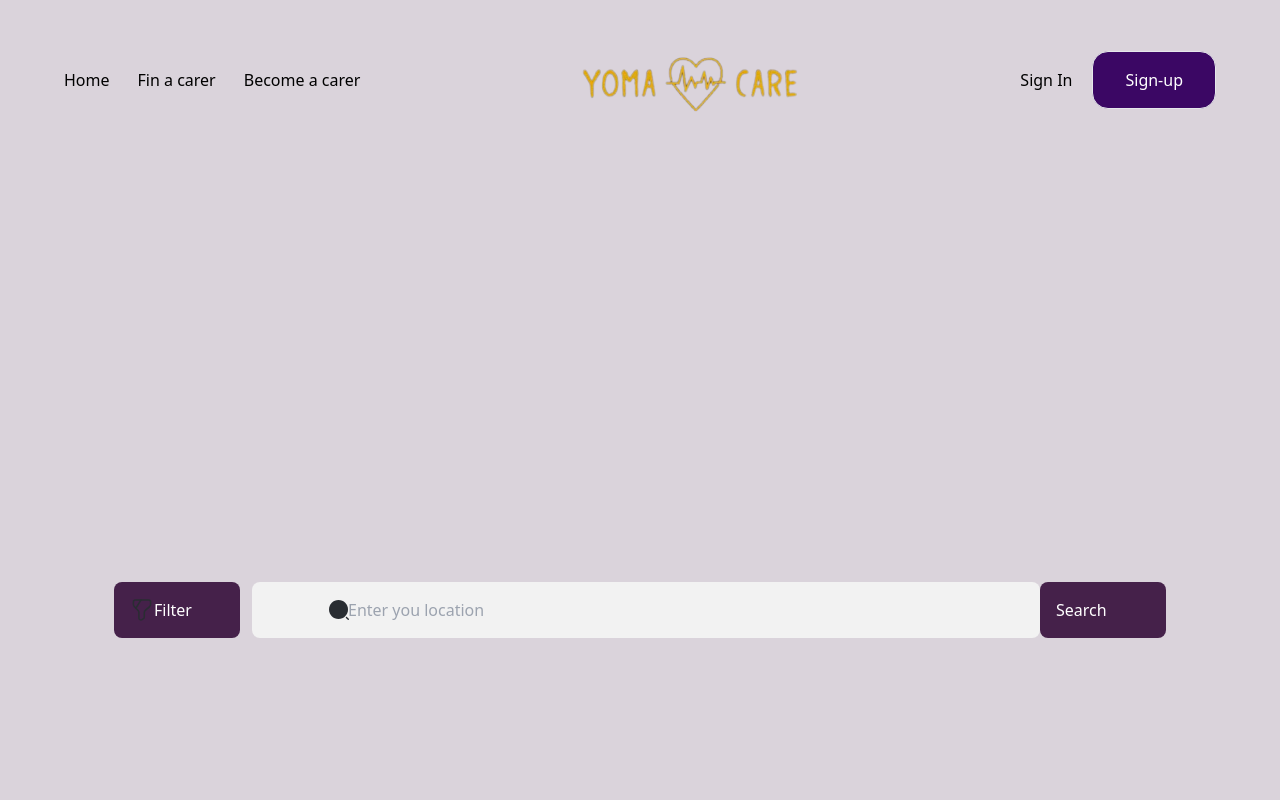
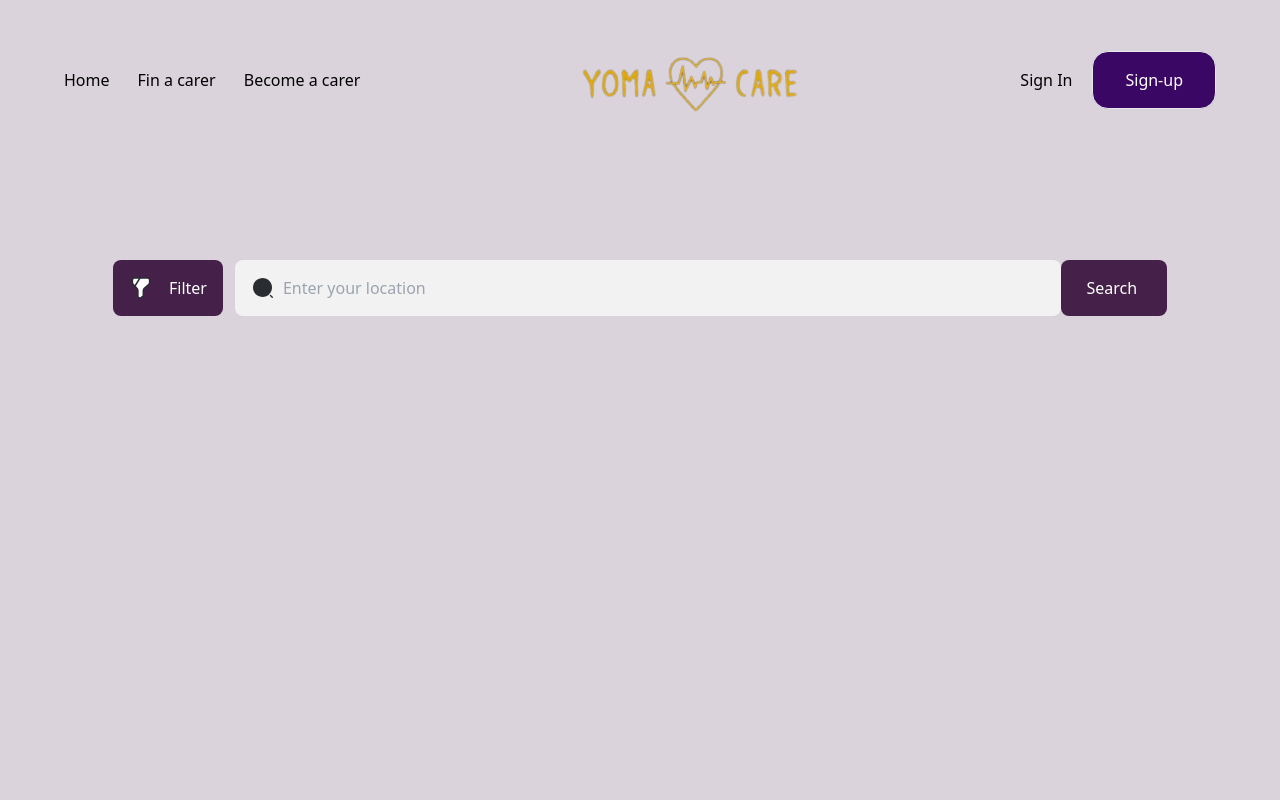
Before and after one commit to rexedge/yoma, a Next.js app: page / in a window 1280 px wide. Shown: the top 800 px of the page. Built offline with nearby package versions, Linux system fonts and the light colour scheme.

Commit message:
search input button completed

```diff
--- a/src/components/searchInputBtn.js
+++ b/src/components/searchInputBtn.js
@@ -1,57 +1,53 @@
 'use client';
 import { useState } from 'react';
 
-const DropdownItem = ({text}) => {
-    const [checked, setChecked] = useState(false)
+const DropdownItem = ({ text }) => {
+    const [checked, setChecked] = useState(false);
+
     const handleClick = () => {
         console.log('Clicked .....')
         setChecked(!checked)
     }
+
     return (
         <div className='flex gap-3' onClick={handleClick}>
-            {
-                checked ? (
+            {checked ? (
                 <svg xmlns="http://www.w3.org/2000/svg" width="24" height="24" viewBox="0 0 24 24" fill="none">
-                    <path d="M15 22.75H9C3.57 22.75 1.25 20.43 1.25 15V9C1.25 3.57 3.57 1.25 9 1.25H15C20.43 1.25 22.75 3.57 22.75 9V15C22.75 20.43 20.43 22.75 15 22.75ZM9 2.75C4.39 2.75 2.75 4.39 2.75 9V15C2.75 19.61 4.39 21.25 9 21.25H15C19.61 21.25 21.25 19.61 21.25 15V9C21.25 4.39 19.61 2.75 15 2.75H9Z" fill="#FEFEFE"/>
-                    <path d="M10.5814 15.58C10.3814 15.58 10.1914 15.5 10.0514 15.36L7.22141 12.53C6.93141 12.24 6.93141 11.76 7.22141 11.47C7.51141 11.18 7.99141 11.18 8.28141 11.47L10.5814 13.77L15.7214 8.62998C16.0114 8.33998 16.4914 8.33998 16.7814 8.62998C17.0714 8.91998 17.0714 9.39998 16.7814 9.68998L11.1114 15.36C10.9714 15.5 10.7814 15.58 10.5814 15.58Z" fill="#FEFEFE"/>
+                    <path d="M15 22.75H9C3.57 22.75 1.25 20.43 1.25 15V9C1.25 3.57 3.57 1.25 9 1.25H15C20.43 1.25 22.75 3.57 22.75 9V15C22.75 20.43 20.43 22.75 15 22.75ZM9 2.75C4.39 2.75 2.75 4.39 2.75 9V15C2.75 19.61 4.39 21.25 9 21.25H15C19.61 21.25 21.25 19.61 21.25 15V9C21.25 4.39 19.61 2.75 15 2.75H9Z" fill="#FEFEFE" />
+                    <path d="M10.5814 15.58C10.3814 15.58 10.1914 15.5 10.0514 15.36L7.22141 12.53C6.93141 12.24 6.93141 11.76 7.22141 11.47C7.51141 11.18 7.99141 11.18 8.28141 11.47L10.5814 13.77L15.7214 8.62998C16.0114 8.33998 16.4914 8.33998 16.7814 8.62998C17.0714 8.91998 17.0714 9.39998 16.7814 9.68998L11.1114 15.36C10.9714 15.5 10.7814 15.58 10.5814 15.58Z" fill="#FEFEFE" />
                 </svg>
-              ):(
+            ) : (
                 <svg xmlns="http://www.w3.org/2000/svg" width="24" height="24" viewBox="0 0 24 24" fill="none">
-                    <path d="M15 22.75H9C3.57 22.75 1.25 20.43 1.25 15V9C1.25 3.57 3.57 1.25 9 1.25H15C20.43 1.25 22.75 3.57 22.75 9V15C22.75 20.43 20.43 22.75 15 22.75ZM9 2.75C4.39 2.75 2.75 4.39 2.75 9V15C2.75 19.61 4.39 21.25 9 21.25H15C19.61 21.25 21.25 19.61 21.25 15V9C21.25 4.39 19.61 2.75 15 2.75H9Z" fill="#FEFEFE"/>
+                    <path d="M15 22.75H9C3.57 22.75 1.25 20.43 1.25 15V9C1.25 3.57 3.57 1.25 9 1.25H15C20.43 1.25 22.75 3.57 22.75 9V15C22.75 20.43 20.43 22.75 15 22.75ZM9 2.75C4.39 2.75 2.75 4.39 2.75 9V15C2.75 19.61 4.39 21.25 9 21.25H15C19.61 21.25 21.25 19.61 21.25 15V9C21.25 4.39 19.61 2.75 15 2.75H9Z" fill="#FEFEFE" />
                 </svg>
-            )
-            }
+            )}
 
-
-            {/* <input type="checkbox" className='accent-[#45214A]' readOnly checked={checked} /> */}
             <button className='text-white'>{text}</button>
         </div>
-    )
+    );
 }
 
-const Dropdown = ({title, dropdownList}) => {
-    const [open, setOpen] = useState(false)
+const Dropdown = ({ title, dropdownList }) => {
+    const [open, setOpen] = useState(false);
+
     const handleOpen = () => {
         setOpen(!open)
     }
+
     return (
         <div>
-            <button
-                onClick={handleOpen}
-                className=" flex justify-between px-4 py-2 w-full text-white"
-            >
+            <button onClick={handleOpen} className="flex justify-between px-4 py-2 w-full text-white">
                 {title}
                 <svg className={`${open && 'rotate-180'} transition-all duration-500`} width="24" height="24" viewBox="0 0 24 24" fill="none" xmlns="http://www.w3.org/2000/svg">
                     <path d="M6.08123 8.17969H12.3112H17.9212C18.8812 8.17969 19.3612 9.33969 18.6812 10.0197L13.5012 15.1997C12.6712 16.0297 11.3212 16.0297 10.4912 15.1997L8.52123 13.2297L5.31123 10.0197C4.64123 9.33969 5.12123 8.17969 6.08123 8.17969Z" fill="#FEFEFE" />
                 </svg>
             </button>
+
             {open && (
                 <div className="w-full px-4 text-left justify-start">
-                    {
-                        dropdownList.map((item, i) => (
-                            <DropdownItem text={item} key={i} />
-                        ))
-                    }
+                    {dropdownList.map((item, i) => (
+                        <DropdownItem text={item} key={i} />
+                    ))}
                 </div>
             )}
         </div>
@@ -65,45 +61,56 @@ const SearchInputBtn = () => {
         setIsOpen(!isOpen);
     };
 
-    // const HandleClick = () => {
-    //     setIsOpen(!isOpen);
-    // };
-
-    const sexList= ['Male', 'Female', 'Both']
-    const coreRequirements= ['Dementia Care', 'Respite Care', 'Hospital Discharge', 'Elderly Care']
-    const CoreNeeds= ['Hourly Care', 'Overnight Care', 'Live-in Care']
+    const sexList = ['Male', 'Female', 'Both'];
+    const coreRequirements = ['Dementia Care', 'Respite Care', 'Hospital Discharge', 'Elderly Care'];
+    const CoreNeeds = ['Hourly Care', 'Overnight Care', 'Live-in Care'];
 
     return (
-        <div className="flex justify-center mt-[100px]">
-            <button
-                onClick={toggleDropdown}
-                className=" flex bg-[#45214A] w-[126px] h-[56px] p-4 text-white rounded-lg mr-3"
-            >
-                <svg width="24" height="24" viewBox="0 0 24 24" fill="none" xmlns="http://www.w3.org/2000/svg">
+        <div className="flex justify-center mt-[100px] w-[85%] m-auto">
+            {/* Filter Icon on Small Screen */}
+            <div className='sm:flex'>
+            <button onClick={toggleDropdown} className=" lg:hidden md:hidden gap-4 w-[56px] h-[56px] p-4 text-white rounded-lg mr-3">
+            <svg width="24" height="24" viewBox="0 0 24 24" fill="white" xmlns="http://www.w3.org/2000/svg" className=' accent-white'>
+                    <path d="M5.39844 2.1001H18.5984C19.6984 2.1001 20.5984 3.0001 20.5984 4.1001V6.3001C20.5984 7.1001 20.0984 8.1001 19.5984 8.6001L15.2984 12.4001C14.6984 12.9001 14.2984 13.9001 14.2984 14.7001V19.0001C14.2984 19.6001 13.8984 20.4001 13.3984 20.7001L11.9984 21.6001C10.6984 22.4001 8.89844 21.5001 8.89844 19.9001V14.6001C8.89844 13.9001 8.49844 13.0001 8.09844 12.5001L4.29844 8.5001C3.79844 8.0001 3.39844 7.1001 3.39844 6.5001V4.2001C3.39844 3.0001 4.29844 2.1001 5.39844 2.1001Z" stroke="#292D32" strokeWidth="1.5" strokeMiterlimit="10" strokeLinecap="round" strokeLinejoin="round" />
+                    <path d="M10.93 2.09998L6 9.99998" stroke="#292D32" strokeWidth="1.5" strokeMiterlimit="10" strokeLinecap="round" strokeLinejoin="round" />
+                </svg>
+
+            </button>
+            </div>
+
+            {/*Filter For Medium And Large Screen */}
+            <button onClick={toggleDropdown} className="md:flex hidden bg-[#45214A] gap-4 w-[126px] h-[56px] p-4 text-white rounded-lg   mr-3">
+            <svg width="24" height="24" viewBox="0 0 24 24" fill="white" xmlns="http://www.w3.org/2000/svg" className=' accent-white'>
                     <path d="M5.39844 2.1001H18.5984C19.6984 2.1001 20.5984 3.0001 20.5984 4.1001V6.3001C20.5984 7.1001 20.0984 8.1001 19.5984 8.6001L15.2984 12.4001C14.6984 12.9001 14.2984 13.9001 14.2984 14.7001V19.0001C14.2984 19.6001 13.8984 20.4001 13.3984 20.7001L11.9984 21.6001C10.6984 22.4001 8.89844 21.5001 8.89844 19.9001V14.6001C8.89844 13.9001 8.49844 13.0001 8.09844 12.5001L4.29844 8.5001C3.79844 8.0001 3.39844 7.1001 3.39844 6.5001V4.2001C3.39844 3.0001 4.29844 2.1001 5.39844 2.1001Z" stroke="#292D32" strokeWidth="1.5" strokeMiterlimit="10" strokeLinecap="round" strokeLinejoin="round" />
                     <path d="M10.93 2.09998L6 9.99998" stroke="#292D32" strokeWidth="1.5" strokeMiterlimit="10" strokeLinecap="round" strokeLinejoin="round" />
                 </svg>
                 Filter
             </button>
+
             {isOpen && (
-                <div className=" bg-[#45214A] flex absolute flex-col justify-between left-40 mt-14 rounded w-72">
+                <div className="bg-[#45214A] flex absolute flex-col justify-between lg:left-[116px] md:left-20 mt-14 rounded-lg w-72 ">
                     <Dropdown title='Sex of Core Giver' dropdownList={sexList} />
                     <Dropdown title='Core Requirements' dropdownList={coreRequirements} />
                     <Dropdown title='Core Needs' dropdownList={CoreNeeds} />
                 </div>
-
             )}
 
-            <input className="w-[788px] h-[56px] bg-[#f2f2f2] outline-none rounded-lg justify-between px-24" type="text" placeholder="Enter you location" />
-            <div className=" absolute flex mr-[47%] mt-4">
-
-
-                <svg width="24" height="24" viewBox="0 0 24 24" fill="none" xmlns="http://www.w3.org/2000/svg">
+            <div className="relative w-[100%]">
+                <input className="w-full h-[56px] bg-[#f2f2f2] outline-none rounded-lg pr-20 pl-12" type="text" placeholder="Enter your location" />
+                <svg width="24" height="24" viewBox="0 0 24 24" fill="#292D32" xmlns="http://www.w3.org/2000/svg" className="absolute  lg:block md:block hidden  left-4 top-1/2 transform -translate-y-1/2">
                     <path d="M11.5 21C16.7467 21 21 16.7467 21 11.5C21 6.25329 16.7467 2 11.5 2C6.25329 2 2 6.25329 2 11.5C2 16.7467 6.25329 21 11.5 21Z" fill="#292D32" />
                     <path d="M21.2986 21.9996C21.1186 21.9996 20.9386 21.9296 20.8086 21.7996L18.9486 19.9396C18.6786 19.6696 18.6786 19.2296 18.9486 18.9496C19.2186 18.6796 19.6586 18.6796 19.9386 18.9496L21.7986 20.8096C22.0686 21.0796 22.0686 21.5196 21.7986 21.7996C21.6586 21.9296 21.4786 21.9996 21.2986 21.9996Z" fill="#292D32" />
                 </svg>
             </div>
-            <button className=" flex bg-[#45214A] w-[126px] h-[56px] p-4 pr-5 text-white rounded-lg">Search</button>
+            <div >
+                <svg width="24" height="24" viewBox="0 0 24 24" fill="#292D32" xmlns="http://www.w3.org/2000/svg" className="absolute lg:hidden  md:hidden sm:flex mt-7 ml-4 transform -translate-y-1/2">
+                    <path d="M11.5 21C16.7467 21 21 16.7467 21 11.5C21 6.25329 16.7467 2 11.5 2C6.25329 2 2 6.25329 2 11.5C2 16.7467 6.25329 21 11.5 21Z" fill="#292D32" />
+                    <path d="M21.2986 21.9996C21.1186 21.9996 20.9386 21.9296 20.8086 21.7996L18.9486 19.9396C18.6786 19.6696 18.6786 19.2296 18.9486 18.9496C19.2186 18.6796 19.6586 18.6796 19.9386 18.9496L21.7986 20.8096C22.0686 21.0796 22.0686 21.5196 21.7986 21.7996C21.6586 21.9296 21.4786 21.9996 21.2986 21.9996Z" fill="#292D32" />
+                </svg>
+            </div>
+
+            <button className="hidden text-center justify-center bg-[#45214A] w-[126px] h-[56px] p-4 pr-5 text-white rounded-lg lg:flex md:flex ">Search</button>
+
         </div>
     );
 };
--- a/tailwind.config.js
+++ b/tailwind.config.js
@@ -11,6 +11,18 @@ module.exports = {
         'gradient-radial': 'radial-gradient(var(--tw-gradient-stops))',
         'gradient-conic':
           'conic-gradient(from 180deg at 50% 50%, var(--tw-gradient-stops))',
+          theme: {
+            screens: {
+              'tablet': '640px',
+              // => @media (min-width: 640px) { ... }
+
+              'laptop': '1024px',
+              // => @media (min-width: 1024px) { ... }
+
+              'desktop': '1280px',
+              // => @media (min-width: 1280px) { ... }
+            },
+          }
       },
     },
   },
```
